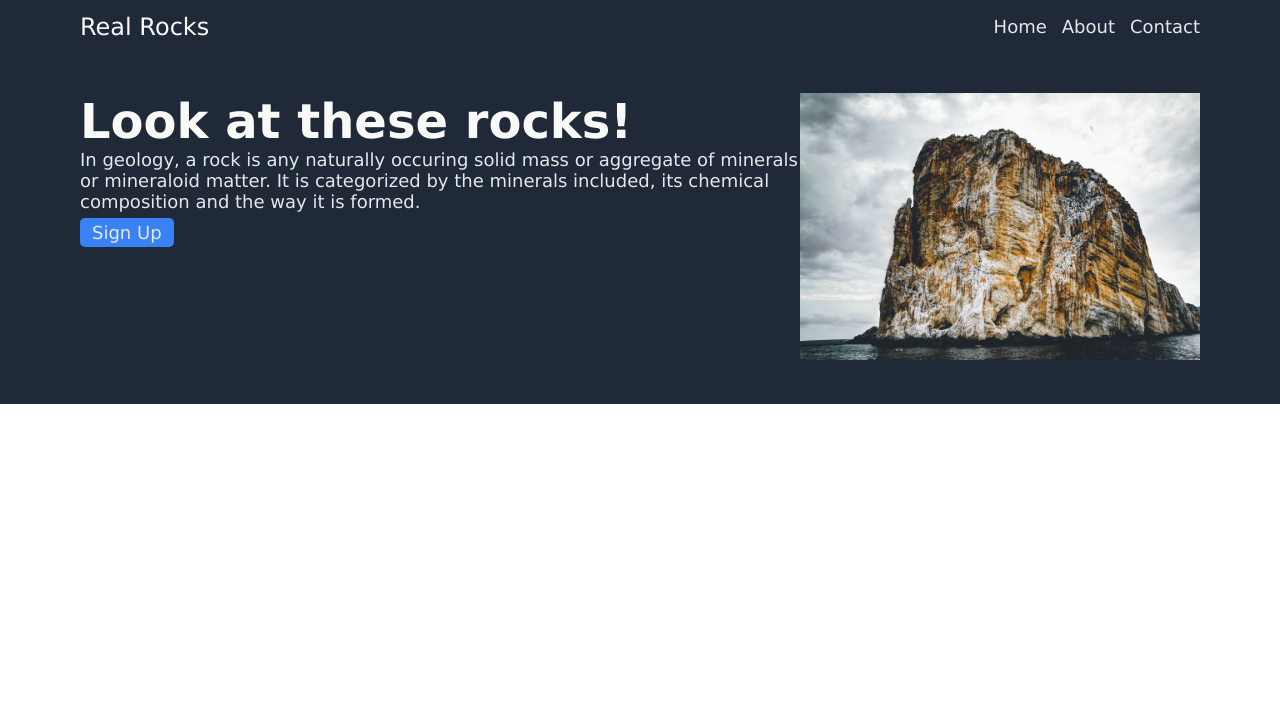
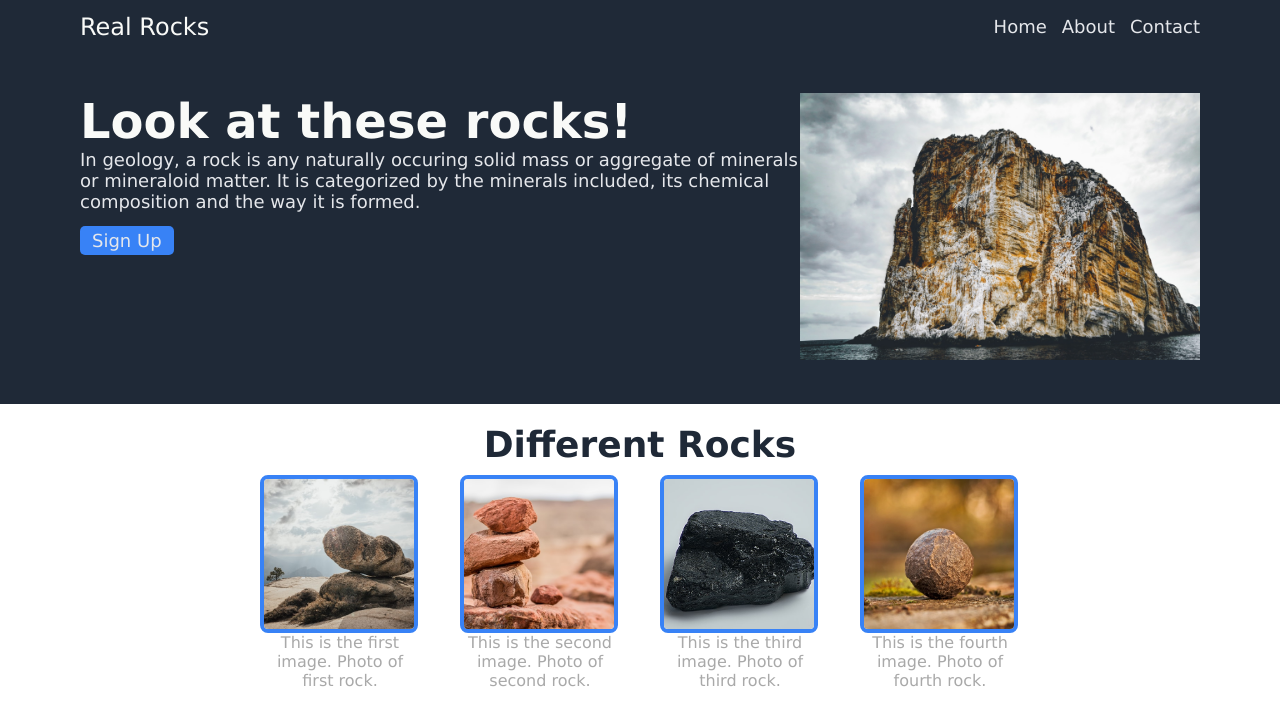
Before and after one commit to aksharb/odin-landing-page, a plain HTML site: page index.html in a window 1280 px wide. Drawn offline with Linux system fonts and the light colour scheme.

Commit message:
added and styled the information section

```diff
--- a/index.html
+++ b/index.html
@@ -30,5 +30,26 @@
               </div>
           </div>
       </div>
+      <div class="information">
+          <div class="info-header">Different Rocks</div>
+          <div class="rock-info">
+              <div class="rock-img">
+                  <img src="images/rock1.jpeg" alt="rock1">
+                  <div class="img-text">This is the first image. Photo of first rock.</div>
+              </div>
+              <div class="rock-img">
+                <img src="images/rock2.jpeg" alt="rock2">
+                <div class="img-text">This is the second image. Photo of second rock.</div>
+              </div>
+              <div class="rock-img">
+                <img src="images/rock3.jpeg" alt="rock3">
+                <div class="img-text">This is the third image. Photo of third rock.</div>
+                </div>
+              <div class="rock-img">
+                <img src="images/rock4.jpeg" alt="rock4">
+                <div class="img-text">This is the fourth image. Photo of fourth rock.</div>
+              </div>
+          </div>
+      </div>
   </body>
 </html>
--- a/style.css
+++ b/style.css
@@ -29,7 +29,7 @@ a {
 .secondary-text {
   color: #e5e7eb;
   font-size: 18px;
-  margin-bottom: 10px;
+  margin-bottom: 18px;
 }
 .hero-content {
   display: flex;
@@ -49,3 +49,35 @@ a {
 .right img {
   width: 400px;
 }
+.information {
+  padding: 10px 100px;
+}
+.info-header {
+  text-align: center;
+  font-size: 36px;
+  font-weight: 900;
+  color: #1f2937;
+  margin: 10px 0;
+}
+.rock-info {
+  display: flex;
+  justify-content: center;
+}
+.rock-img {
+  margin: 0 20px;
+  display: flex;
+  flex-direction: column;
+  width: 160px;
+}
+.rock-img img {
+  object-fit: cover;
+  width: 150px;
+  height: 150px;
+  border: solid 4px #3882f6;
+  border-radius: 8px;
+}
+.img-text {
+  text-align: center;
+  font-weight: 100;
+  color: darkgray;
+}
```
